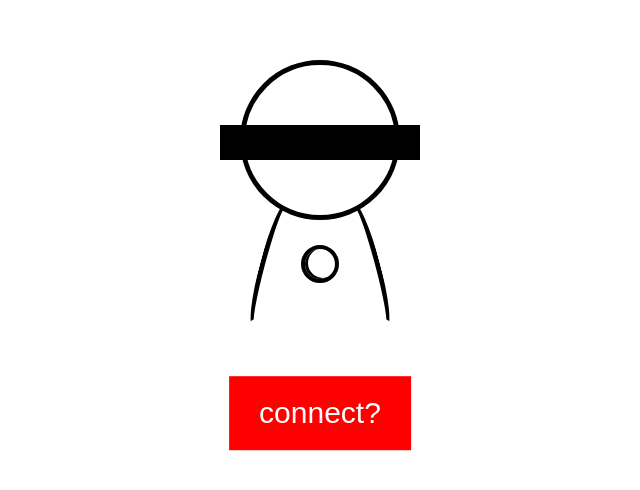
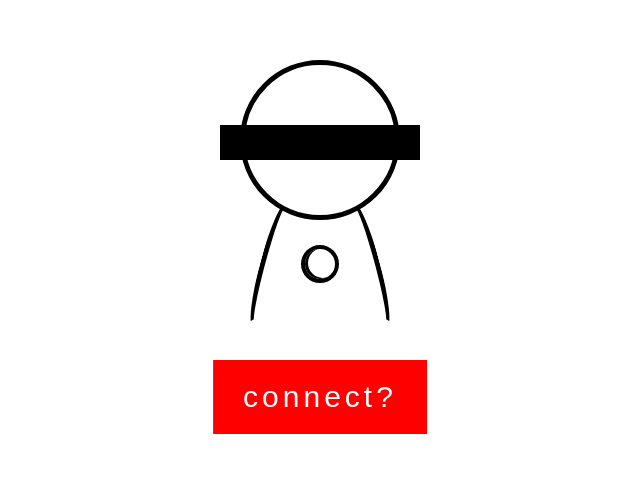
Before and after one commit to withdrawings/withdrawings.github.io, a plain HTML site: page index.html in a window 1280 px wide. Shown: the part 132-622 px from the top of the page, without its empty margins (320-960 px from the left). Drawn offline with Linux system fonts and the light colour scheme.

Commit message:
Fix position of button

```diff
--- a/index.html
+++ b/index.html
@@ -13,10 +13,9 @@
         </div>
         <div class="hole"></div>
       </div>
-    </div>
-
-    <div class="connect">
-      connect?
+      <div class="connect">
+        connect?
+      </div>
     </div>
     <script src="script.js"></script>
   </body>
--- a/script.js
+++ b/script.js
@@ -5,7 +5,7 @@ connectButton.addEventListener('click', onClickConnect)
 
 function onClickConnect() {
   beep(100, 520, 200)
-  // alert("ERROR: Connection impossible at this time.")
+  alert("ERROR: Connection impossible at this time.")
 }
 
 function beep(vol, freq, duration) {
--- a/style.css
+++ b/style.css
@@ -78,10 +78,11 @@ body {
   display: inline-block;
   font-size: 30px;
   position: absolute;
-  top: 70%;
+  top: 300px;
   left: 50%;
-  transform: translate(-50%, -70%);
+  transform: translateX(-50%);
   cursor: pointer;
+  letter-spacing: 4px;
 }
 
 .connect:hover {
```
